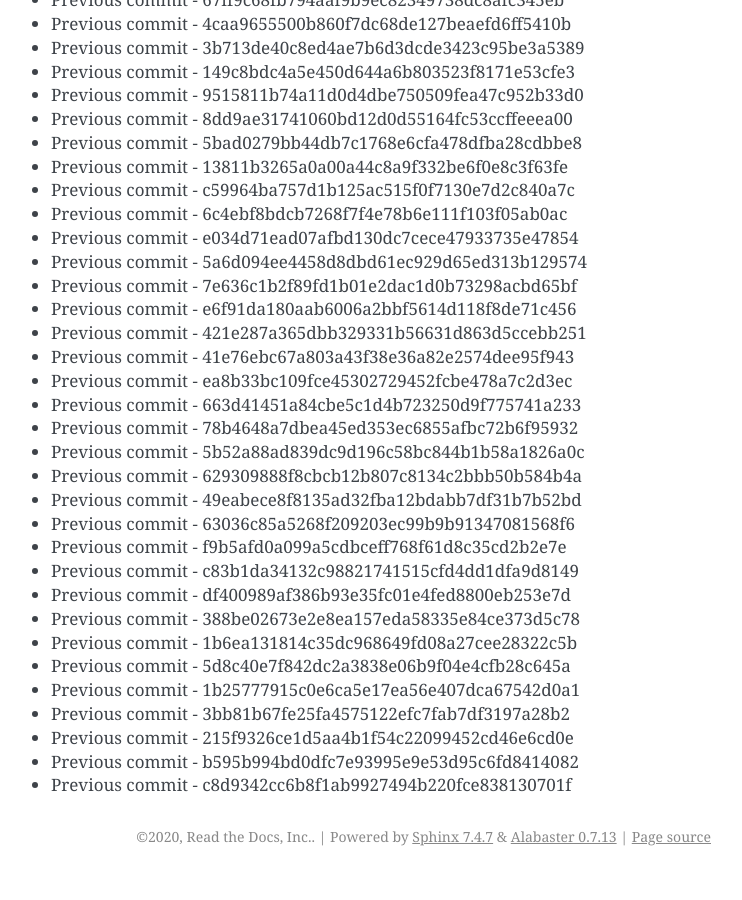
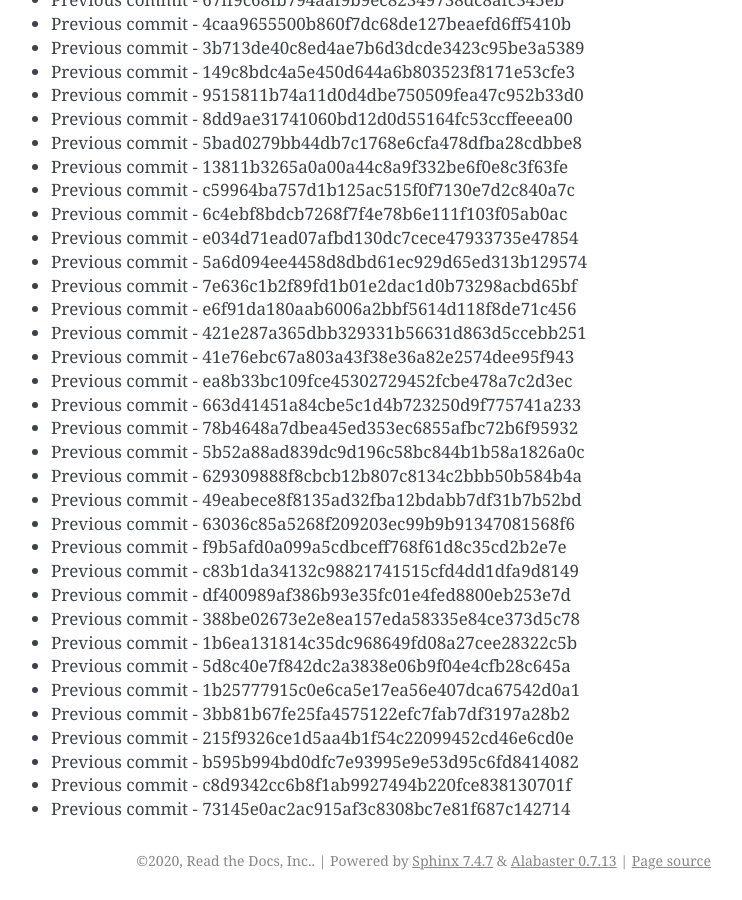
Before and after one commit to readthedocs/rtd-git-stresstest, a Sphinx documentation site: the page built from docs/updates.rst, in a window 1280 px wide and 900 px high, scrolled down 43466 px. Shown: the whole window, without its empty margins (399-1141 px from the left). Built offline with Sphinx 7.4.7, drawn with Linux system fonts in a browser that asks for light colours; before the commit the page ends 44342 px from its top, so only the background shows below that.

Commit message:
Generating commit from previous: 73145e0ac2ac915af3c8308bc7e81f687c142714

```diff
--- a/docs/updates.rst
+++ b/docs/updates.rst
@@ -1858,3 +1858,4 @@ It can be tested for any performance characteristics.
 * Previous commit - 215f9326ce1d5aa4b1f54c22099452cd46e6cd0e
 * Previous commit - b595b994bd0dfc7e93995e9e53d95c6fd8414082
 * Previous commit - c8d9342cc6b8f1ab9927494b220fce838130701f
+* Previous commit - 73145e0ac2ac915af3c8308bc7e81f687c142714
```
